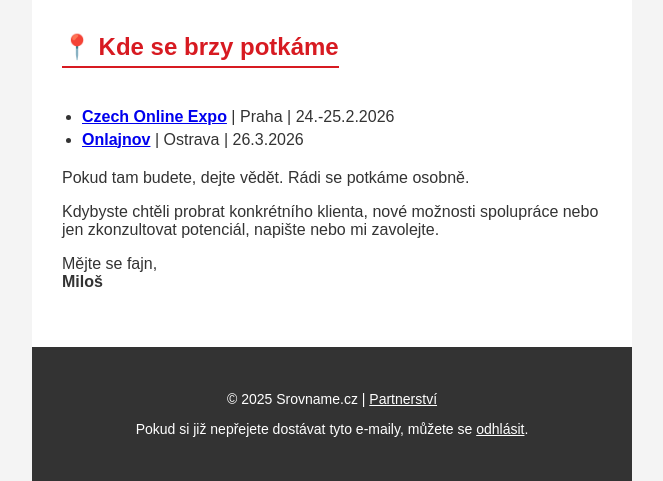
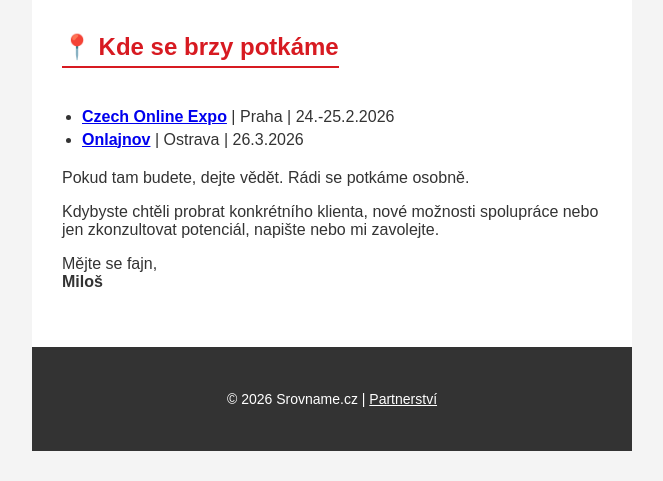
Before and after one commit to luciethiemlova-sys/newsletter-pro-partnery, a website: page index.html in a window 1280 px wide. Shown: the part 3970-4451 px from the top of the page, without its empty margins (308-971 px from the left). After the commit the page ends 4421 px from the top, so only its background shows below. Drawn offline with Linux system fonts and the light colour scheme.

Commit message:
Update footer: year 2026 and remove unsubscribe link

```diff
--- a/index.html
+++ b/index.html
@@ -312,9 +312,8 @@
 
                     <!-- Footer -->
                     <div class="footer">
-                        <p>&copy; 2025 Srovname.cz | <a href="https://www.srovname.cz/stranka/b2b" target="_blank"
+                        <p>&copy; 2026 Srovname.cz | <a href="https://www.srovname.cz/stranka/b2b" target="_blank"
                                 rel="noopener noreferrer">Partnerství</a></p>
-                        <p>Pokud si již nepřejete dostávat tyto e-maily, můžete se <a href="#">odhlásit</a>.</p>
                     </div>
                 </div>
             </td>
```
